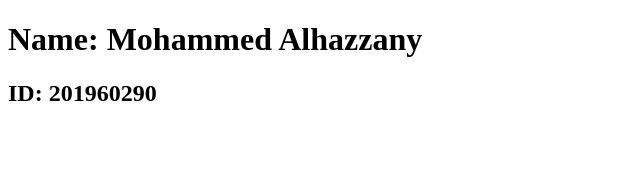
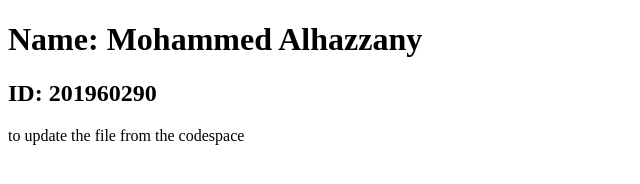
Before and after one commit to MoSaadcoe/COE_01_201960290, a plain HTML site: page index.html in a window 1280 px wide. Shown: the whole page, without its empty margins (0-640 px from the left). Drawn offline with Linux system fonts and the light colour scheme.

Commit message:
updated index.html

```diff
--- a/index.html
+++ b/index.html
@@ -8,5 +8,9 @@
   <h1> Name: Mohammed Alhazzany </h1>
   <h2>
   ID: 201960290 </h2>
+  <p>
+    to update the file from the codespace
+  </p>
+
 </body>
 </html>
```
